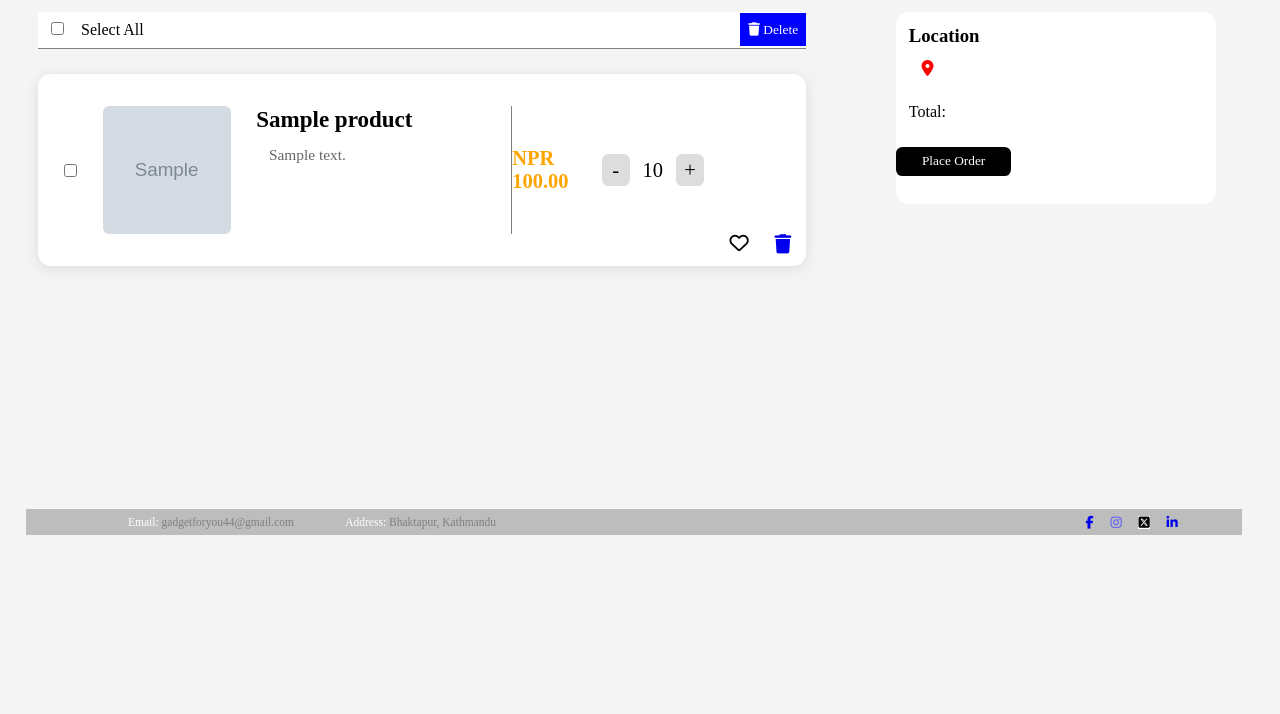
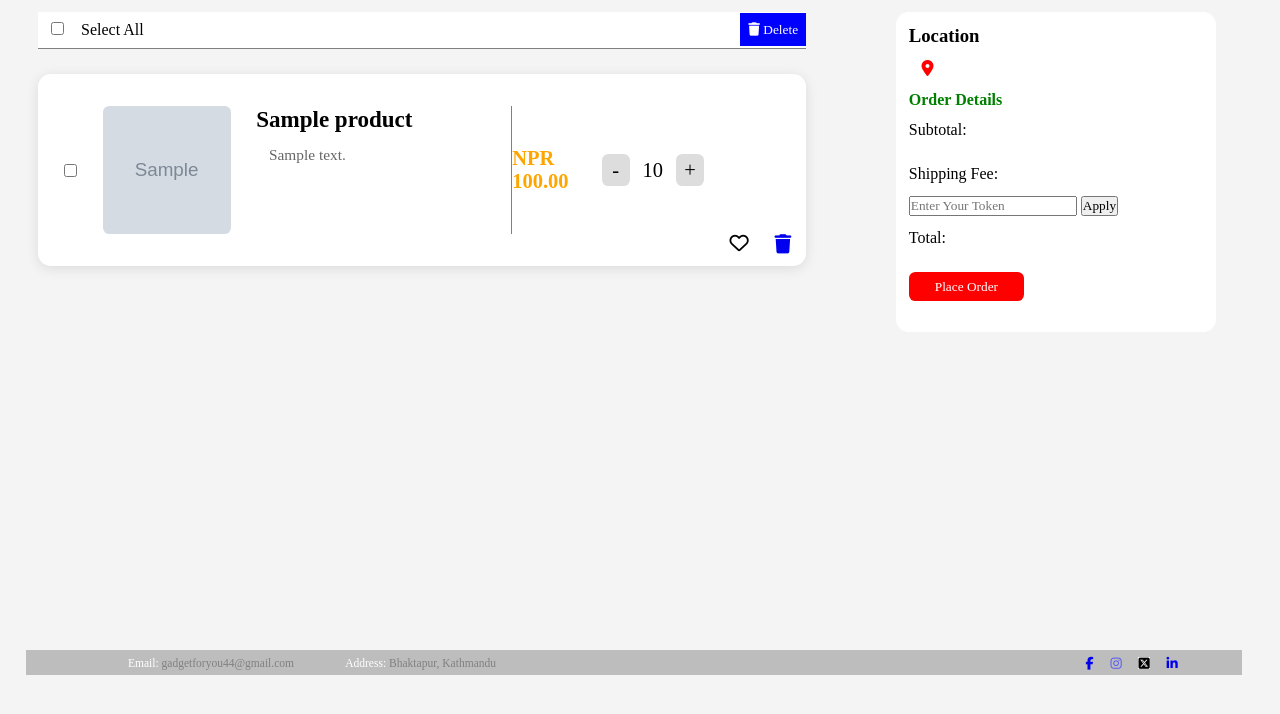
Before and after one commit to Nprishi/MyProjects, a PHP site: page /cart.php in a window 1280 px wide. Shown: the part 64-778 px from the top of the page. Run offline with PHP 8.4, Linux system fonts and the light colour scheme; the visitor is signed in with stand-in values (Sample User, id 1); tables that the repository leaves empty or names only in its code hold one stand-in row (values such as "Sample post"); grey boxes marked "Sample" are stand-in pictures; some libraries are stand-ins or nearby versions.

Commit message:
10th cart.php commit

```diff
--- a/cart.php
+++ b/cart.php
@@ -22,6 +22,7 @@
 $result = $stmt->get_result();
 
 // Handle deleting selected items
+// Handle deleting selected items
 if (isset($_POST['delete_selected']) && !empty($_POST['check'])) {
     // Ensure `$_POST['check']` is treated as an array
     $selected_items = (array) $_POST['check'];
@@ -29,10 +30,11 @@
     // Sanitize and delete the selected items
     $ids_to_delete = implode(',', array_map('intval', $selected_items));
 
-    // Delete the selected items
+    // Delete the selected items from the cart
     $delete_sql = "DELETE FROM carts WHERE id IN ($ids_to_delete) AND customer_id = ?";
     $delete_stmt = $conn->prepare($delete_sql);
     $delete_stmt->bind_param("i", $customer_id);
+
     if ($delete_stmt->execute()) {
         header("Location: cart.php"); // Reload the page to reflect the changes
         exit();
@@ -40,6 +42,7 @@
         echo "Error: " . $delete_stmt->error;
     }
 }
+
 
 // Handle single item deletion
 if (isset($_GET['delete_id'])) {
@@ -81,6 +84,7 @@
         $quantity = $item['quantity'];  // Get quantity from the cart
         $cart_id = $item['id'];  // Assuming 'cart_id' exists in the cart table
         $total_price = $item['item_price'] * $quantity; // Calculate total price
+        $total_amount += $total_price; // Add it to the total amount
 
         // Insert into myorders table (Only required fields)
         $sql = "INSERT INTO myorder(
@@ -414,6 +418,19 @@
                     <p class="empty_product">No products in the cart.</p>
                 <?php endif; ?>
 
+                <?php
+
+                // Assuming you have the cart items stored in $result variable
+
+                if ($result && $result->num_rows > 0) {
+                    $cart_items_count = $result->num_rows;
+                    $summary_display = 'block';  // Show summary if items exist
+                } else {
+                    $cart_items_count = 0;
+                    $summary_display = 'none';  // Hide summary if cart is empty
+                }
+                ?>
+
             </form>
             <style>
                 .selected {
@@ -474,14 +491,14 @@
             </style>
         </div>
 
-        <div class="right_side" id="summary">
+        <div class="right_side" id="summary" style="display: <?= $summary_display; ?>;">
             <div class="right_side_header">
                 <h3><span>Location</span></h3>
                 <p id="googleMap" style="cursor: pointer; font-weight:bolder;"><i class="fa-solid fa-location-dot" style="color: red;"></i> <span id="state"></span> </p>
             </div>
 
-            <div class="summary">
-                <h4>Order Details</h4>
+            <div class="mysummary">
+                <h4 class="Details-Head">Order Details</h4>
                 <p>Subtotal:</p>
                 <p>Shipping Fee:</p>
                 <input type="text" name="vouchar" class="vouchar" placeholder="Enter Your Token">
@@ -547,7 +564,12 @@
                     #summary {
                         display: flex;
                         flex-direction: column;
-                        height: 15vw;
+                        height: 25vw;
+                    }
+
+                    .Details-Head{
+                        margin-left: 1vw;
+                        color: green;
                     }
 
                     .form_section {
@@ -573,8 +595,9 @@
                     }
 
                     #payment-btn {
-                        background-color: black;
+                        background-color: red;
                         color: #fff;
+                        margin-left: 1vw;
                     }
 
                     .submit {
@@ -597,7 +620,7 @@
         <section class="form_section" id="process_form">
             <div class="order-form">
                 <h4>Enter Receiver Details</h4>
-                <form action="?" method="POST">
+                <form action="?" method="POST" class="form_submit">
                     <label for="name">Name:</label>
                     <input type="text" id="name" name="user_name" placeholder="Enter your full name" required>
 
@@ -609,10 +632,45 @@
 
                     <label for="number">Mobile Number:</label>
                     <input type="tel" name="mobile_number" id="number" pattern="[0-9]{10}" placeholder="e.g., 9800000000" required>
-                    <button type="submit" name="submit_order">Submit</button>
+                    <button type="submit" name="submit_order" class="apply-form">Submit</button>
                 </form>
             </div>
         </section>
+        <style>
+            .form_section {
+                width: 30vw;
+                height: 38vw;
+                align-items: center;
+                background-color: #fff;
+                margin-left: 3vw;
+                margin-top: 1vw;
+                justify-content: center;
+                right: 2vw;
+                border: none;
+            }
+            .form_submit input{
+                margin-bottom: 2vw;
+                width: 80%;
+            }
+            .form_submit{
+                margin-left: 2vw;
+            }
+            .order-form{
+                margin-top: 2vw;
+            }
+            .order-form h4{
+            text-align: center;
+            color:green;
+            }
+            .apply-form{
+                background-color: red;
+                color: white;
+                width: 10vw;
+                padding: 0.5vw;
+                outline: none;
+                border: none;
+            }
+        </style>
     </section>
 
     <!-- Footer Section here -->
@@ -635,7 +693,7 @@
     <style>
         footer {
             position: relative;
-            bottom: -18vw;
+            bottom: -22.8vw;
             width: 95vw;
             margin-left: 2vw;
             margin-top: 1vw;
@@ -771,10 +829,28 @@
             });
         });
 
-        // Select all checkboxes when the 'Select All' Checkbox is clicked
-        document.getElementById('selectAll').addEventListener('click', function() {
-            const checkboxes = document.querySelectorAll('input[name="check[]"]');
-            checkboxes.forEach(checkbox => checkbox.checked = this.checked);
+        // Select All Functionality
+        document.getElementById('selectAll').addEventListener('change', function() {
+            var checkboxes = document.querySelectorAll('input[name="check[]"]');
+            for (var checkbox of checkboxes) {
+                checkbox.checked = this.checked;
+            }
+        });
+
+        // Submit Form and Delete Selected Items
+        document.getElementById('cart-form').addEventListener('submit', function(event) {
+            event.preventDefault(); // Prevent the default form submission
+
+            // Check if the delete_selected button was pressed
+            if (document.querySelector('[name="delete_selected"]')) {
+                var selectedCheckboxes = document.querySelectorAll('input[name="check[]"]:checked');
+
+                if (selectedCheckboxes.length > 0) {
+                    this.submit(); // Submit the form if checkboxes are selected
+                } else {
+                    alert("Please select items to delete.");
+                }
+            }
         });
 
         // Toggle payment methods dropdown
@@ -784,17 +860,18 @@
             const summary = document.getElementById('summary');
             if (paymentOption.style.display === 'flex') {
                 paymentOption.style.display = 'none';
-                summary.style.height = '15vw';
+                summary.style.height = '25vw';
             } else {
                 paymentOption.style.display = 'flex';
-                summary.style.height = '28vw';
+                summary.style.height = '38vw';
             }
         });
 
         var cash_delivery = document.getElementById('cash');
-        const summary = document.getElementById('process_form');
+        const process = document.getElementById('process_form');
         cash_delivery.addEventListener('click', function(event) {
-            summary.style.display = "block";
+            process.style.display = "block";
+            process.style.position ="absolute";
         });
 
         // // Select all payment method buttons (cash, esewa, khalti)
@@ -851,6 +928,40 @@
         document.getElementById("googleMap").addEventListener('click', function() {
             window.open("https://www.google.com/maps", "_blank");
         });
+
+        //Cart Empty Managemant
+        document.addEventListener("DOMContentLoaded", function() {
+            // Function to check if the cart has items
+            function updateCartSummaryVisibility() {
+                const cartItems = document.querySelectorAll(".product-card"); // Assuming each product has the class "product-card"
+                const summaryDiv = document.getElementById("summary");
+
+                if (cartItems.length === 0) {
+                    summaryDiv.style.display = "none"; // Hide if no items in cart
+                } else {
+                    summaryDiv.style.display = "block"; // Show if there are items in the cart
+                }
+            }
+
+            // Call the function on page load to check if cart has items
+            updateCartSummaryVisibility();
+
+            // If you have AJAX or actions where items are added/removed, call the function again
+            document.querySelectorAll(".decrement, .increment").forEach(button => {
+                button.addEventListener("click", updateCartSummaryVisibility);
+            });
+
+            // On form submission or AJAX request to delete selected items
+            document.getElementById("cart-form").addEventListener("submit", function(event) {
+                event.preventDefault(); // Prevent form from submitting normally
+
+                // Perform the deletion logic (e.g., via AJAX or form submission)
+
+                // After deletion, check cart status and update summary visibility
+                updateCartSummaryVisibility();
+            });
+
+        });
     </script>
 
 </body>
--- a/order.php
+++ b/order.php
@@ -12,6 +12,8 @@
 
   $customer_id = $_SESSION['user_id'];
   $profile = $_SESSION['user_name'] ?? 'Guest';
+
+
 ?>
 
 <!DOCTYPE html>
```
